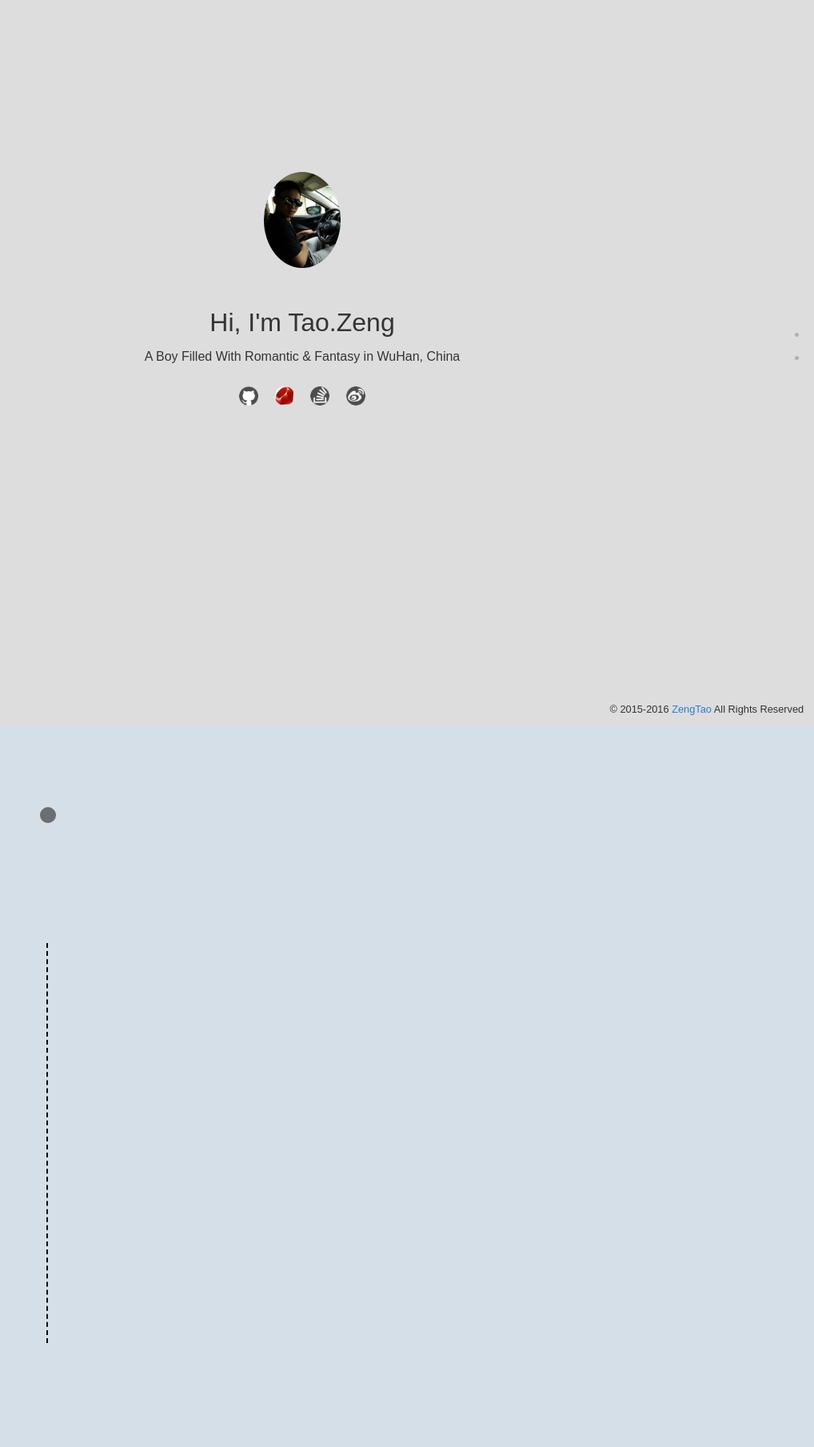
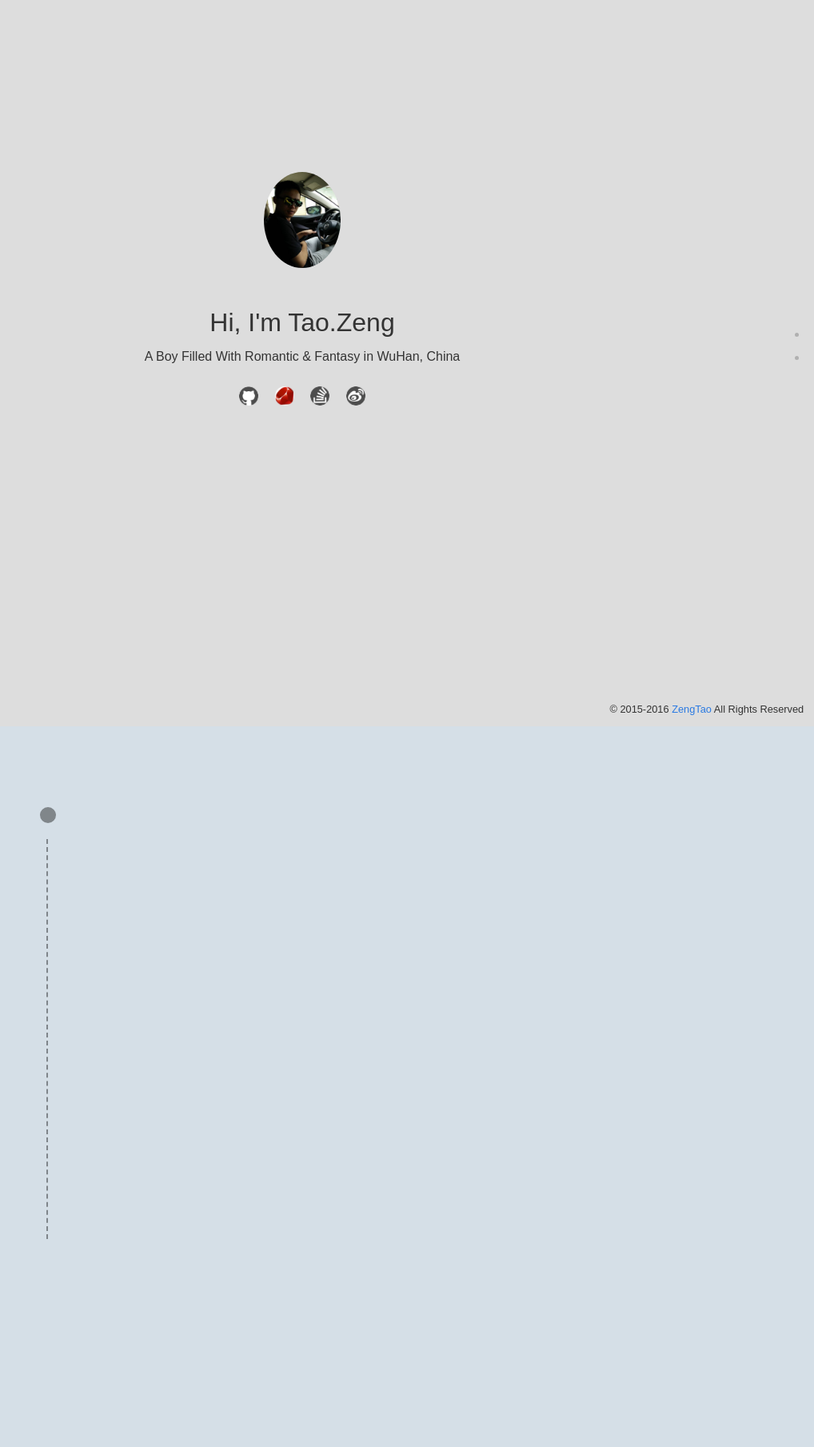
Before and after one commit to w-zengtao/w-zengtao.github.io, a Jekyll site: the page built from index.html, in a window 1280 px wide. Shown: the whole page at 80% size, without its empty margins (262-1280 px from the left). Built offline with Jekyll 4.4.1, drawn with Linux system fonts in a browser that asks for light colours.

Commit message:
调整了一下 。

```diff
--- a/_sass/_welcome.scss
+++ b/_sass/_welcome.scss
@@ -93,21 +93,22 @@
   background: #d5dfe7;
  }
 
+  #info-split-top {
+    margin-top: 100px;
+    margin-left: 19.5em;
+    width: 20px;
+    height: 20px;
+    background: #000;
+    opacity: 0.4;
+    -webkit-border-radius: 100px;
+    -webkit-transition: All 0.3s 0s;
+  }
+
  #info-split-line {
    border-left: 2px dashed #000;
+   opacity: 0.4;
    margin-left: 20em;
-   margin-top: 150px;
+   margin-top: 20px;
    height: 500px;
  }
-
- #info-split-top {
-   margin-top: 100px;
-   margin-left: 19.5em;
-   width: 20px;
-   height: 20px;
-   background: #000;
-   opacity: 0.5;
-   -webkit-border-radius: 100px;
-   -webkit-transition: All 0.3s 0s;
- }
  /*----------------------------------------------------------------------------*/
```
